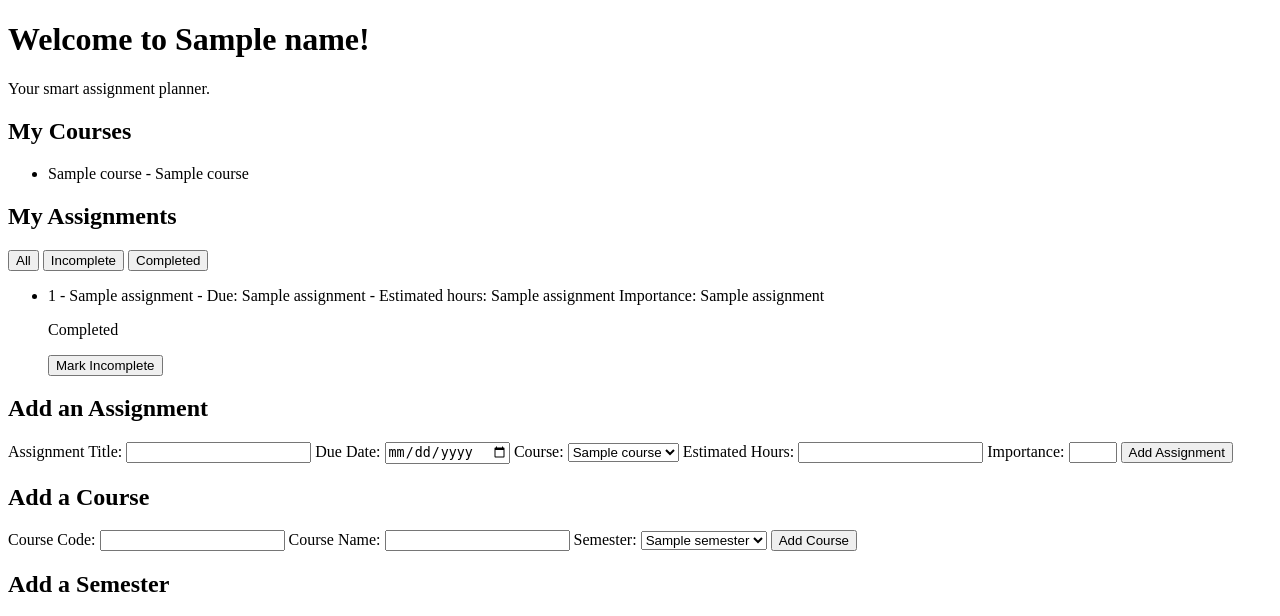
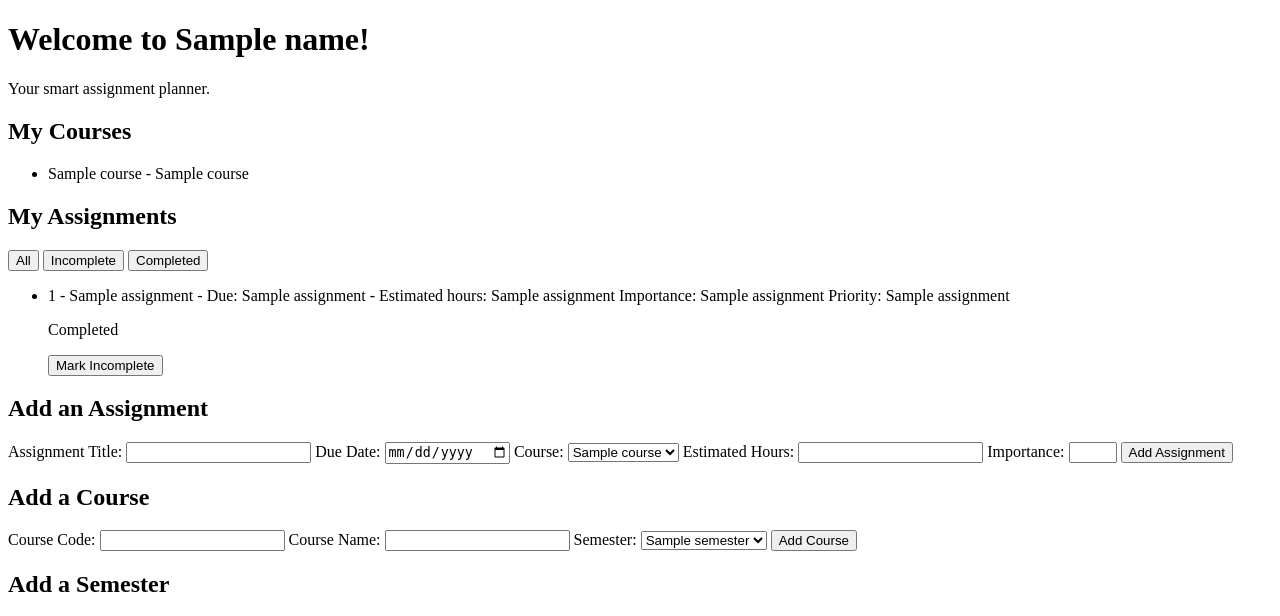
Before and after one commit to aqmartin03/CoursePilot, a Flask app: template templates/index.html in a window 1280 px wide. Shown: the top 616 px of the page. Run offline with Flask 3, Linux system fonts and the light colour scheme; the template is opened without the code that fills it: most values are stand-ins (such as "Sample title", 1, 10 or a date in 2020).

Commit message:
Add assignment prioritization and recommendation label

```diff
--- a/app.py
+++ b/app.py
@@ -37,6 +37,26 @@ def get_assignments(connection):
         ORDER BY assignments.due_date;
     """)
     return cursor.fetchall()
+
+def calculate_priority(due_date, importance, today=None):
+    if today is None:
+        today = datetime.today().date()
+
+    due = datetime.strptime(due_date, "%Y-%m-%d").date()
+    days_until_due = (due - today).days
+
+    if days_until_due <= 0:
+        urgency_score = 10
+    elif days_until_due <= 3:
+        urgency_score = 7
+    elif days_until_due <= 7:
+        urgency_score = 4
+    else:
+        urgency_score = 1
+
+    importance_score = int(importance) * 2
+
+    return urgency_score + importance_score
 
 @app.route("/api/assignments", methods=["GET", "POST"])
 def api_assignments():
@@ -243,6 +263,21 @@ def home():
     semesters = get_semesters(connection)
     assignments = get_assignments(connection)
 
+    assignments = [
+        assignment + (
+            calculate_priority(assignment[1], assignment[4]),
+        )
+        for assignment in assignments
+    ]
+
+    assignments.sort(
+        key=lambda assignment: (
+            not assignment[5],
+            assignment[7]
+        ),
+        reverse=True
+    )
+
     connection.close()
 
     return render_template(
--- a/static/style.css
+++ b/static/style.css
@@ -1,7 +1,11 @@
-
 
 
 .error-message {
     color: red;
     font-weight: bold;
 }
+
+.priority-badge {
+    color: darkgreen;
+    font-weight: bold;
+}
--- a/templates/index.html
+++ b/templates/index.html
@@ -27,6 +27,9 @@
         <ul id="assignment-list">
             {% for assignment in assignments %}
                 <li data-completed="{{ assignment[5] }}">
+                    {% if loop.first and not assignment[5] %}
+                        <p class="priority-badge">Recommended next</p>
+                        {% endif %}
                     <!-- Title -->
                     {{ assignment[0] }} -
                     <!-- Course code -->
@@ -37,6 +40,7 @@
                     Estimated hours: {{ assignment[3] }}
                     <!-- Importance -->
                     Importance: {{ assignment[4] }}
+                    Priority: {{ assignment[7] }}
                     {% if assignment[5] %}
                         <p>Completed</p>
                     {% else %}
```
Also changed, not shown: test_priority.py (added, +26 -0 lines).
